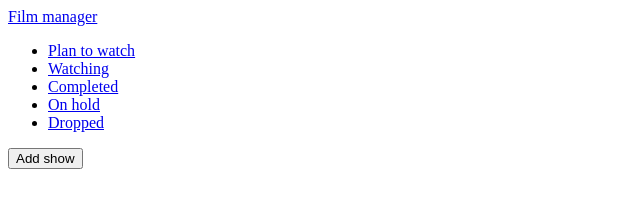
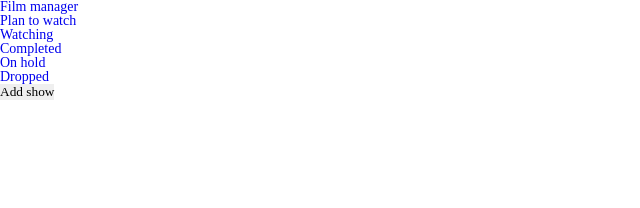
Before and after one commit to osipovark/enhanced-show-manager, a plain HTML site: page index.html in a window 1280 px wide. Both pictures are taken after a click on the link "Plan to watch". Shown: the whole page, without its empty margins (0-640 px from the left). Drawn offline with Linux system fonts and the light colour scheme.

Commit message:
modified styles.css by adding nullifying rules (to cancel default styling by browser)

```diff
--- a/css/styles.css
+++ b/css/styles.css
@@ -90,3 +90,92 @@
   font-weight: 800;
   font-style: normal;
 }
+
+/*Обнуление*/
+* {
+  padding: 0;
+  margin: 0;
+  border: 0;
+}
+
+*,
+*:before,
+*:after {
+  -webkit-box-sizing: border-box;
+  box-sizing: border-box;
+}
+
+:focus,
+:active {
+  outline: none;
+}
+
+a:focus,
+a:active {
+  outline: none;
+}
+
+nav,
+footer,
+header,
+aside {
+  display: block;
+}
+
+html,
+body {
+  height: 100%;
+  width: 100%;
+  font-size: 100%;
+  line-height: 1;
+  font-size: 14px;
+  -ms-text-size-adjust: 100%;
+  -moz-text-size-adjust: 100%;
+  -webkit-text-size-adjust: 100%;
+}
+
+input,
+button,
+textarea {
+  font-family: inherit;
+}
+
+input::-ms-clear {
+  display: none;
+}
+
+button {
+  cursor: pointer;
+}
+
+button::-moz-focus-inner {
+  padding: 0;
+  border: 0;
+}
+
+a,
+a:visited {
+  text-decoration: none;
+}
+
+a:hover {
+  text-decoration: none;
+}
+
+ul li {
+  list-style: none;
+}
+
+img {
+  vertical-align: top;
+}
+
+h1,
+h2,
+h3,
+h4,
+h5,
+h6 {
+  font-size: inherit;
+  font-weight: inherit;
+}
```
